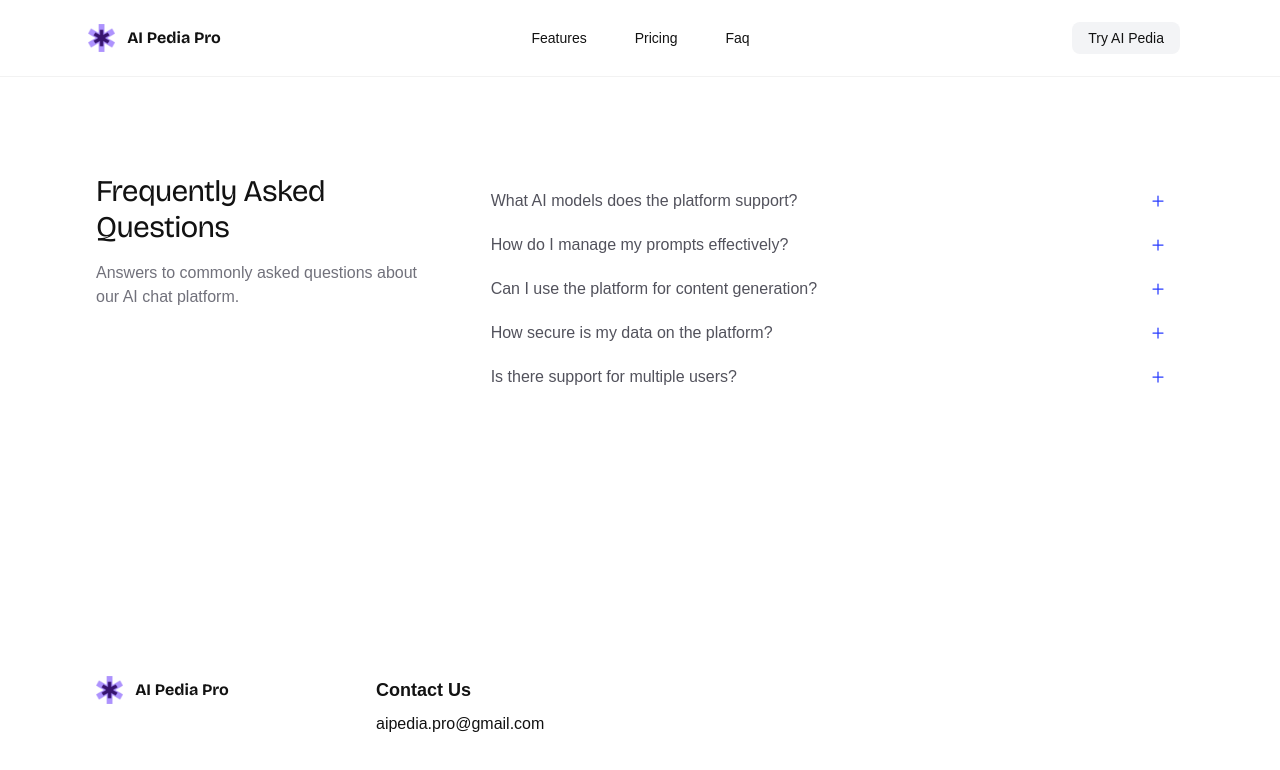
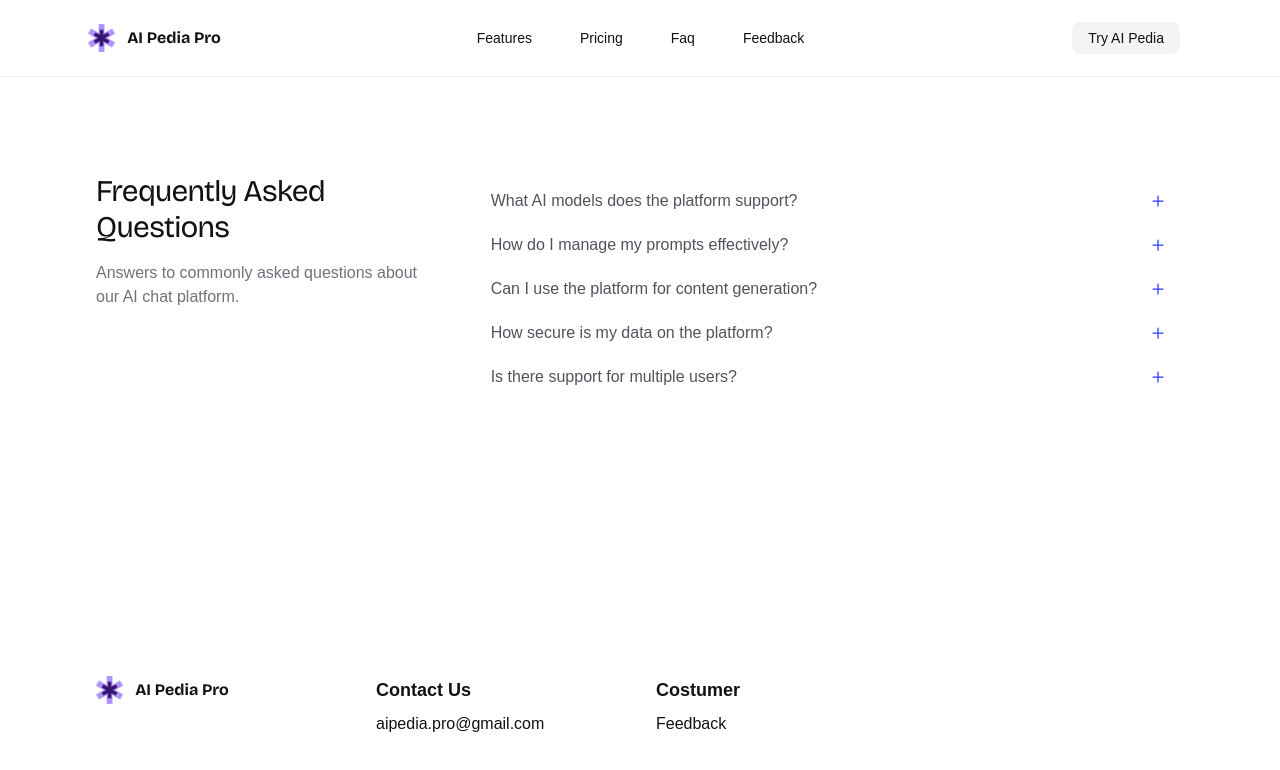
Before and after one commit to kerjaremote-net/aipedia.pro, an Astro site: page /faq in a window 1280 px wide. Built offline with nearby package versions, Linux system fonts and the light colour scheme; Astro itself is replaced by a stand-in of ours; a web font is replaced by a local one.

Commit message:
feat: update form feedback

```diff
--- a/src/components/global/Footer.astro
+++ b/src/components/global/Footer.astro
@@ -12,6 +12,13 @@
             aipedia.pro@gmail.com
           </a>
       </div>
+
+      <div class="mt-4 lg:mt-0">
+        <h2 class="text-lg font-semibold text-black mb-2">Costumer</h2>
+          <a href="https://bit.ly/aipedia-feedback" class="text-black hover:underline">
+            Feedback
+          </a>
+      </div>
     </div>
   </div>
 </footer>
--- a/src/components/global/Navigation.astro
+++ b/src/components/global/Navigation.astro
@@ -51,6 +51,13 @@
           Faq</a
         >
 
+        <a
+          class="px-2 lg:px-6 py-2 md:px-3 text-sm font-medium text-black hover:text-accent-400"
+          target="_blank"
+          href="https://bit.ly/aipedia-feedback">
+          Feedback</a
+        >
+
         <div class="inline-flex md:px-3  items-center gap-2 list-none lg:ml-auto">
           <a
             href="https://chat.aipedia.pro"
```
